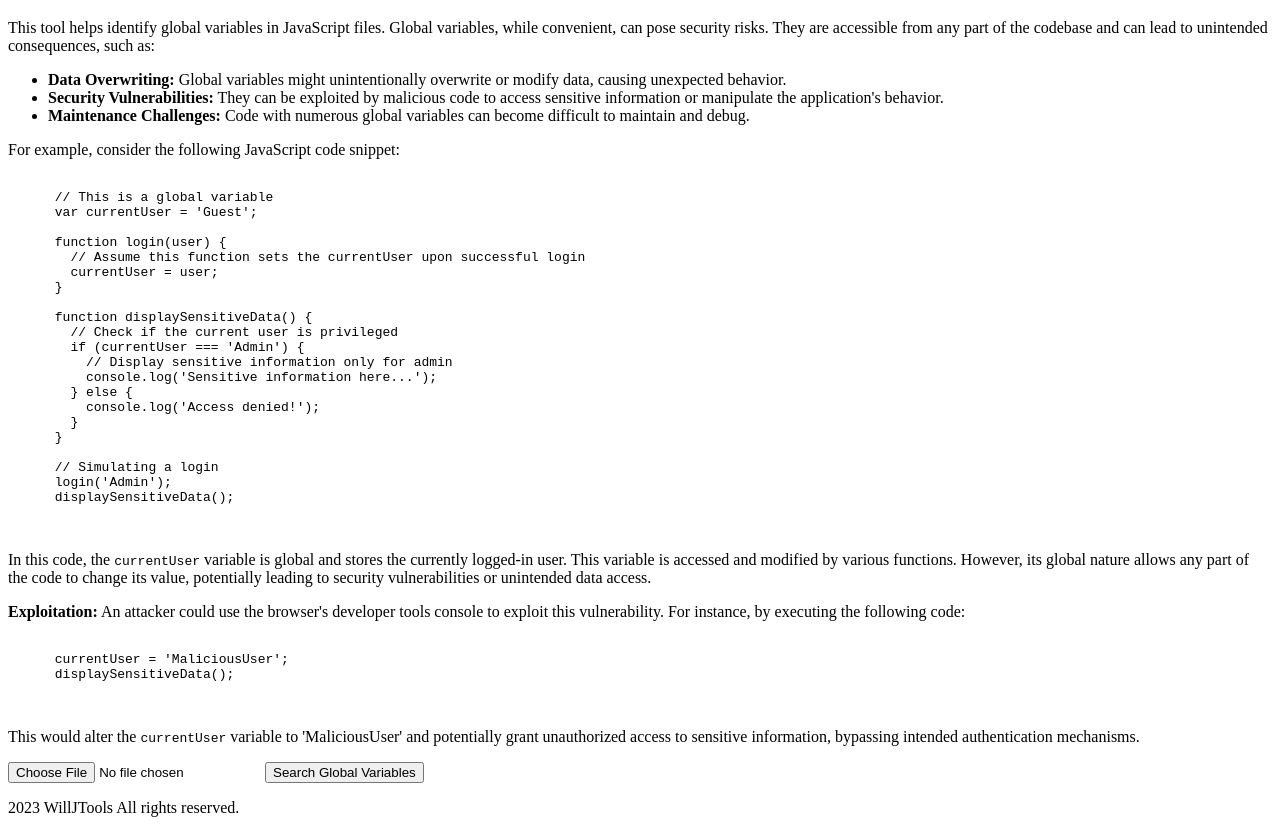
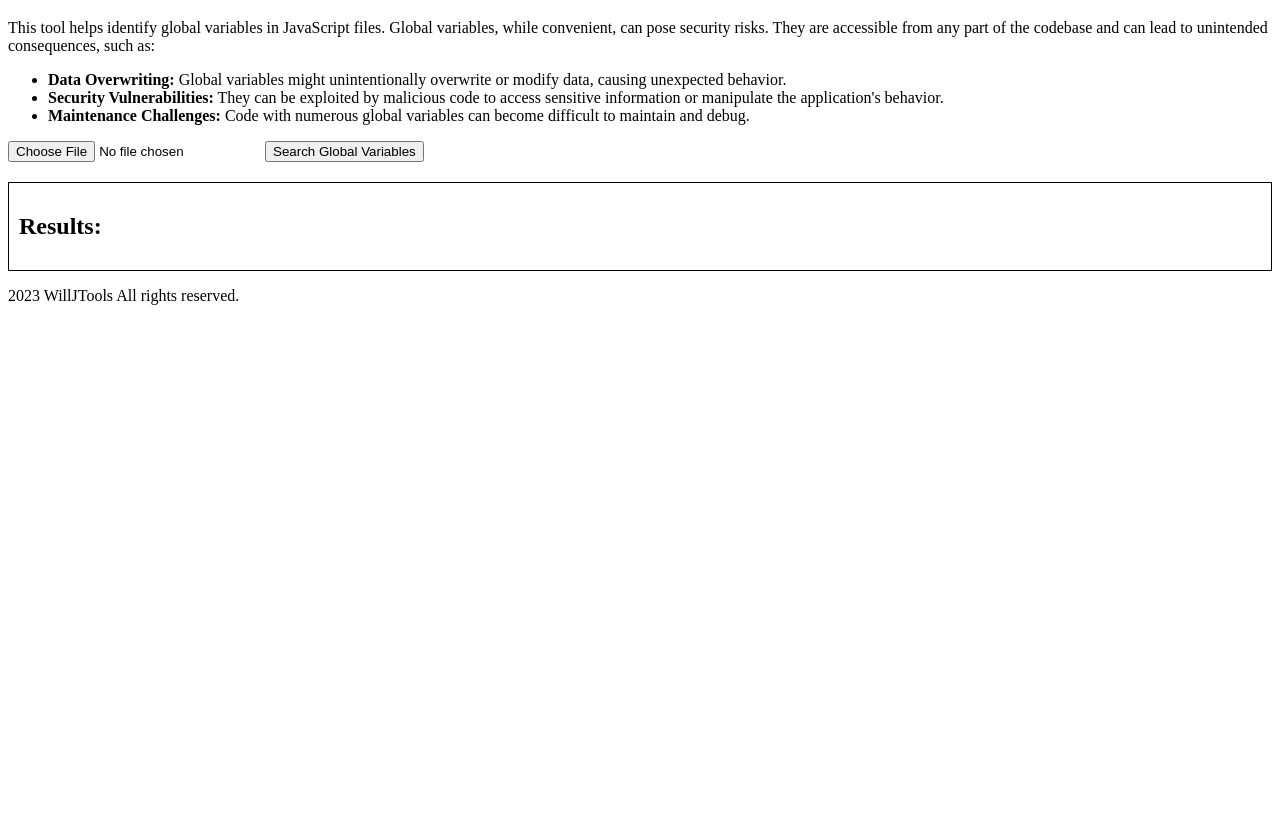
Before and after one commit to WillJTools/GlobalVariableHunter.github.io, a plain HTML site: page index.html in a window 1280 px wide. Shown: the part 61-894 px from the top of the page. After the commit the page ends 800 px from the top, so only its background shows below. Drawn offline with Linux system fonts and the light colour scheme; a script that the page names is missing.

Commit message:
Update index.html

```diff
--- a/index.html
+++ b/index.html
@@ -16,58 +16,12 @@
     <li><strong>Maintenance Challenges:</strong> Code with numerous global variables can become difficult to maintain and debug.</li>
   </ul>
 
-  <p>
-    For example, consider the following JavaScript code snippet:
-  </p>
-
-  <pre>
-    <code>
-      // This is a global variable
-      var currentUser = 'Guest';
-
-      function login(user) {
-        // Assume this function sets the currentUser upon successful login
-        currentUser = user;
-      }
-
-      function displaySensitiveData() {
-        // Check if the current user is privileged
-        if (currentUser === 'Admin') {
-          // Display sensitive information only for admin
-          console.log('Sensitive information here...');
-        } else {
-          console.log('Access denied!');
-        }
-      }
-
-      // Simulating a login
-      login('Admin');
-      displaySensitiveData();
-    </code>
-  </pre>
-
-  <p>
-    In this code, the <code>currentUser</code> variable is global and stores the currently logged-in user. This variable is accessed and modified by various functions. However, its global nature allows any part of the code to change its value, potentially leading to security vulnerabilities or unintended data access.
-  </p>
-
-  <p>
-    <strong>Exploitation:</strong> An attacker could use the browser's developer tools console to exploit this vulnerability. For instance, by executing the following code:
-  </p>
-
-  <pre>
-    <code>
-      currentUser = 'MaliciousUser';
-      displaySensitiveData();
-    </code>
-  </pre>
-
-  <p>
-    This would alter the <code>currentUser</code> variable to 'MaliciousUser' and potentially grant unauthorized access to sensitive information, bypassing intended authentication mechanisms.
-  </p>
-
   <input type="file" id="fileInput">
   <button onclick="searchGlobals()">Search Global Variables</button>
-  <pre id="result"></pre>
+  <div style="border: 1px solid #000; padding: 10px; margin-top: 20px;">
+    <h2>Results:</h2>
+    <pre id="result"></pre>
+  </div>
 
   <p>2023 WillJTools All rights reserved.</p>
 
```
